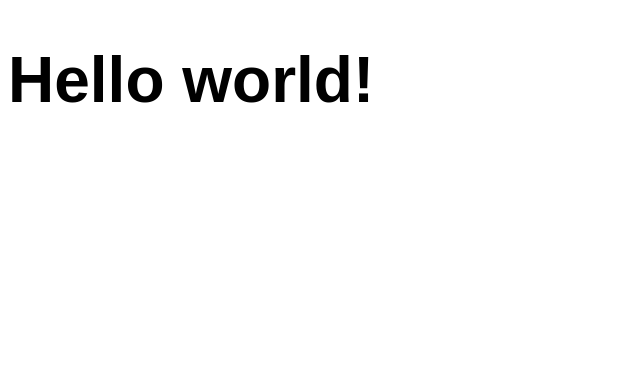
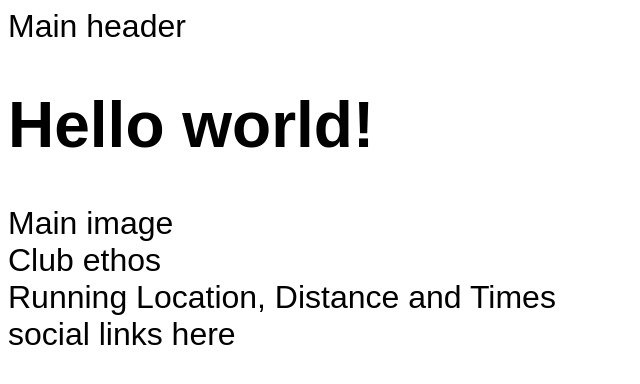
Before and after one commit to Hish1989/Love_Running, a plain HTML site: page index.html in a window 1280 px wide. Shown: the whole page, without its empty margins (0-640 px from the left). Drawn offline with Linux system fonts and the light colour scheme.

Commit message:
Added core structure for home page

```diff
--- a/index.html
+++ b/index.html
@@ -10,6 +10,11 @@
 </head>
 
 <body>
+    <header>Main header</header>
     <h1>Hello world!</h1>
+    <section>Main image</section>
+    <section>Club ethos</section>
+    <section>Running Location, Distance and Times</section>
+    <footer>social links here</footer>
 </body>
 </html>
```
